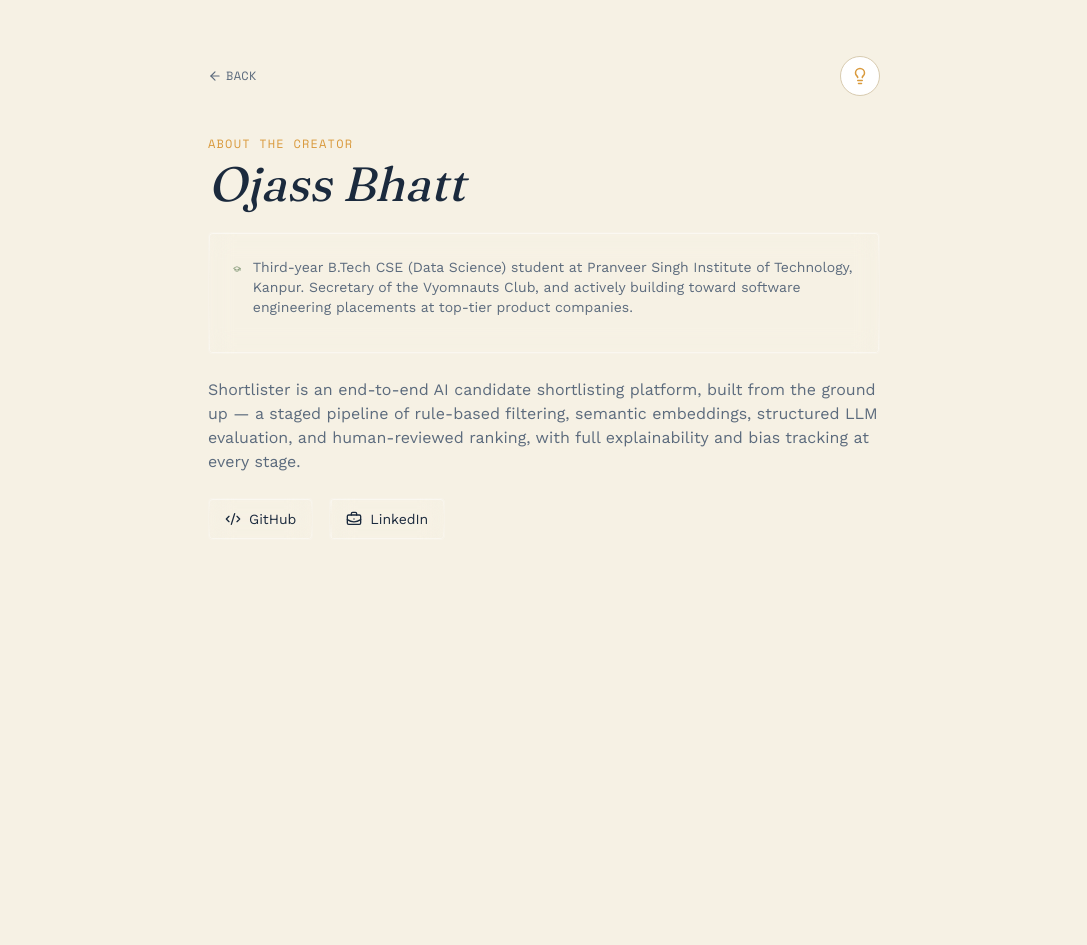
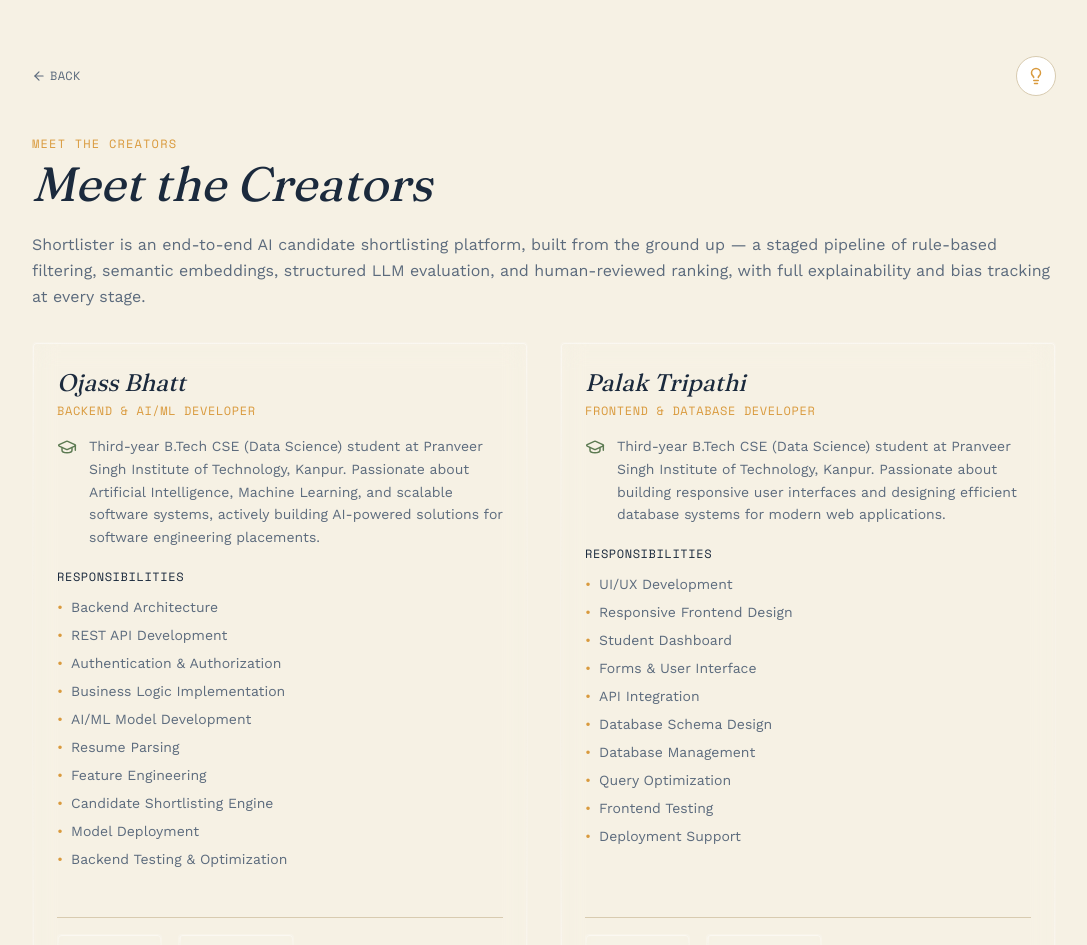
Before and after one commit to obj8899/shortlister, a Next.js app: page /about in a window 1280 px wide. Shown: the top 945 px of the page, without its empty margins (96-1183 px from the left). Before the commit the page ends 800 px from the top, so only its background shows below. Built offline with nearby package versions, Linux system fonts and the light colour scheme.

Commit message:
changed about section

```diff
--- a/app/about/page.tsx
+++ b/app/about/page.tsx
@@ -24,7 +24,7 @@ export default function AboutPage() {
       transition={{ duration: 0.4, ease: [0.22, 1, 0.36, 1] }}
       className="min-h-screen bg-[var(--paper)] px-6 py-14"
     >
-      <div className="mx-auto max-w-2xl">
+      <div className="mx-auto max-w-2xl lg:max-w-5xl">
         <div className="mb-10 flex items-center justify-between">
           <Link href="/" className="inline-flex items-center gap-1 font-mono text-xs uppercase tracking-wide text-[var(--ink-muted)] hover:text-[var(--ink)]">
             <ArrowLeft size={14} /> Back
@@ -34,33 +34,189 @@ export default function AboutPage() {
 
         <motion.div variants={container} initial="hidden" animate="show">
           <motion.p variants={item} className="mb-2 font-mono text-xs uppercase tracking-widest text-[var(--ochre)]">
-            About the creator
+            Meet the creators
           </motion.p>
           <motion.h1 variants={item} className="font-display italic mb-6 text-4xl text-[var(--ink)] md:text-5xl">
-            Ojass Bhatt
+            Meet the Creators
           </motion.h1>
 
-          <motion.div variants={item} className="liquid-glass mb-6 rounded-sm p-6">
-            <div className="mb-3 flex items-start gap-3">
-              <GraduationCap size={20} className="mt-0.5 text-[var(--ledger)]" strokeWidth={1.75} />
-              <p className="text-sm text-[var(--ink-muted)]">
-                Third-year B.Tech CSE (Data Science) student at Pranveer Singh Institute of Technology, Kanpur. Secretary of the Vyomnauts Club, and actively building toward software engineering placements at top-tier product companies.
+          <motion.p variants={item} className="mb-8 text-[var(--ink-muted)] leading-relaxed">
+            Shortlister is an end-to-end AI candidate shortlisting platform, built from the ground up — a staged pipeline of rule-based filtering, semantic embeddings, structured LLM evaluation, and human-reviewed ranking, with full explainability and bias tracking at every stage.
+          </motion.p>
+
+          <div className="grid grid-cols-1 lg:grid-cols-2 gap-8">
+            {/* Creator 1: Ojass Bhatt */}
+            <motion.div
+              variants={item}
+              className="liquid-glass rounded-sm p-6 flex flex-col justify-between"
+            >
+              <div>
+                <h2 className="font-display italic text-2xl text-[var(--ink)] mb-1">Ojass Bhatt</h2>
+                <p className="font-mono text-xs uppercase tracking-wider text-[var(--ochre)] mb-4">
+                  Backend & AI/ML Developer
                 </p>
+
+                <div className="mb-5 flex items-start gap-3">
+                  <GraduationCap size={20} className="mt-0.5 text-[var(--ledger)] shrink-0" strokeWidth={1.75} />
+                  <p className="text-sm text-[var(--ink-muted)] leading-relaxed">
+                    Third-year B.Tech CSE (Data Science) student at Pranveer Singh Institute of Technology, Kanpur. Passionate about Artificial Intelligence, Machine Learning, and scalable software systems, actively building AI-powered solutions for software engineering placements.
+                  </p>
+                </div>
+
+                <div className="mb-6">
+                  <p className="font-mono text-xs uppercase tracking-wider text-[var(--ink)] mb-3 flex items-center gap-1.5">
+                    Responsibilities
+                  </p>
+                  <ul className="space-y-2 text-sm text-[var(--ink-muted)] font-body">
+                    <li className="flex items-start gap-2">
+                      <span className="text-[var(--ochre)] shrink-0">•</span>
+                      <span>Backend Architecture</span>
+                    </li>
+                    <li className="flex items-start gap-2">
+                      <span className="text-[var(--ochre)] shrink-0">•</span>
+                      <span>REST API Development</span>
+                    </li>
+                    <li className="flex items-start gap-2">
+                      <span className="text-[var(--ochre)] shrink-0">•</span>
+                      <span>Authentication & Authorization</span>
+                    </li>
+                    <li className="flex items-start gap-2">
+                      <span className="text-[var(--ochre)] shrink-0">•</span>
+                      <span>Business Logic Implementation</span>
+                    </li>
+                    <li className="flex items-start gap-2">
+                      <span className="text-[var(--ochre)] shrink-0">•</span>
+                      <span>AI/ML Model Development</span>
+                    </li>
+                    <li className="flex items-start gap-2">
+                      <span className="text-[var(--ochre)] shrink-0">•</span>
+                      <span>Resume Parsing</span>
+                    </li>
+                    <li className="flex items-start gap-2">
+                      <span className="text-[var(--ochre)] shrink-0">•</span>
+                      <span>Feature Engineering</span>
+                    </li>
+                    <li className="flex items-start gap-2">
+                      <span className="text-[var(--ochre)] shrink-0">•</span>
+                      <span>Candidate Shortlisting Engine</span>
+                    </li>
+                    <li className="flex items-start gap-2">
+                      <span className="text-[var(--ochre)] shrink-0">•</span>
+                      <span>Model Deployment</span>
+                    </li>
+                    <li className="flex items-start gap-2">
+                      <span className="text-[var(--ochre)] shrink-0">•</span>
+                      <span>Backend Testing & Optimization</span>
+                    </li>
+                  </ul>
+                </div>
+              </div>
+
+              <div className="flex gap-4 pt-4 border-t border-[var(--mist)] mt-6">
+                <a
+                  href="https://github.com/obj8899"
+                  target="_blank"
+                  rel="noopener noreferrer"
+                  className="liquid-glass flex items-center gap-2 rounded-sm px-4 py-2.5 text-sm text-[var(--ink)] transition-shadow hover:shadow-md"
+                >
+                  <Code2 size={16} /> GitHub
+                </a>
+                <a
+                  href="https://linkedin.com/in/ojass-bhatt-15a09a320"
+                  target="_blank"
+                  rel="noopener noreferrer"
+                  className="liquid-glass flex items-center gap-2 rounded-sm px-4 py-2.5 text-sm text-[var(--ink)] transition-shadow hover:shadow-md"
+                >
+                  <BriefcaseBusiness size={16} /> LinkedIn
+                </a>
               </div>
             </motion.div>
 
-          <motion.p variants={item} className="mb-6 text-[var(--ink-muted)]">
-            Shortlister is an end-to-end AI candidate shortlisting platform, built from the ground up — a staged pipeline of rule-based filtering, semantic embeddings, structured LLM evaluation, and human-reviewed ranking, with full explainability and bias tracking at every stage.
-          </motion.p>
+            {/* Creator 2: Palak Tripathi */}
+            <motion.div
+              variants={item}
+              className="liquid-glass rounded-sm p-6 flex flex-col justify-between"
+            >
+              <div>
+                <h2 className="font-display italic text-2xl text-[var(--ink)] mb-1">Palak Tripathi</h2>
+                <p className="font-mono text-xs uppercase tracking-wider text-[var(--ochre)] mb-4">
+                  Frontend & Database Developer
+                </p>
 
-          <motion.div variants={item} className="flex gap-4">
-            <a href="https://github.com/obj8899" target="_blank" rel="noopener noreferrer" className="liquid-glass flex items-center gap-2 rounded-sm px-4 py-2.5 text-sm text-[var(--ink)] transition-shadow hover:shadow-md">
+                <div className="mb-5 flex items-start gap-3">
+                  <GraduationCap size={20} className="mt-0.5 text-[var(--ledger)] shrink-0" strokeWidth={1.75} />
+                  <p className="text-sm text-[var(--ink-muted)] leading-relaxed">
+                    Third-year B.Tech CSE (Data Science) student at Pranveer Singh Institute of Technology, Kanpur. Passionate about building responsive user interfaces and designing efficient database systems for modern web applications.
+                  </p>
+                </div>
+
+                <div className="mb-6">
+                  <p className="font-mono text-xs uppercase tracking-wider text-[var(--ink)] mb-3 flex items-center gap-1.5">
+                    Responsibilities
+                  </p>
+                  <ul className="space-y-2 text-sm text-[var(--ink-muted)] font-body">
+                    <li className="flex items-start gap-2">
+                      <span className="text-[var(--ochre)] shrink-0">•</span>
+                      <span>UI/UX Development</span>
+                    </li>
+                    <li className="flex items-start gap-2">
+                      <span className="text-[var(--ochre)] shrink-0">•</span>
+                      <span>Responsive Frontend Design</span>
+                    </li>
+                    <li className="flex items-start gap-2">
+                      <span className="text-[var(--ochre)] shrink-0">•</span>
+                      <span>Student Dashboard</span>
+                    </li>
+                    <li className="flex items-start gap-2">
+                      <span className="text-[var(--ochre)] shrink-0">•</span>
+                      <span>Forms & User Interface</span>
+                    </li>
+                    <li className="flex items-start gap-2">
+                      <span className="text-[var(--ochre)] shrink-0">•</span>
+                      <span>API Integration</span>
+                    </li>
+                    <li className="flex items-start gap-2">
+                      <span className="text-[var(--ochre)] shrink-0">•</span>
+                      <span>Database Schema Design</span>
+                    </li>
+                    <li className="flex items-start gap-2">
+                      <span className="text-[var(--ochre)] shrink-0">•</span>
+                      <span>Database Management</span>
+                    </li>
+                    <li className="flex items-start gap-2">
+                      <span className="text-[var(--ochre)] shrink-0">•</span>
+                      <span>Query Optimization</span>
+                    </li>
+                    <li className="flex items-start gap-2">
+                      <span className="text-[var(--ochre)] shrink-0">•</span>
+                      <span>Frontend Testing</span>
+                    </li>
+                    <li className="flex items-start gap-2">
+                      <span className="text-[var(--ochre)] shrink-0">•</span>
+                      <span>Deployment Support</span>
+                    </li>
+                  </ul>
+                </div>
+              </div>
+
+              <div className="flex gap-4 pt-4 border-t border-[var(--mist)] mt-6">
+                <a
+                  href="#"
+                  onClick={(e) => e.preventDefault()}
+                  className="liquid-glass flex items-center gap-2 rounded-sm px-4 py-2.5 text-sm text-[var(--ink)] transition-shadow hover:shadow-md cursor-default"
+                >
                   <Code2 size={16} /> GitHub
                 </a>
-            <a href="https://linkedin.com/in/ojass-bhatt-15a09a320" target="_blank" rel="noopener noreferrer" className="liquid-glass flex items-center gap-2 rounded-sm px-4 py-2.5 text-sm text-[var(--ink)] transition-shadow hover:shadow-md">
+                <a
+                  href="#"
+                  onClick={(e) => e.preventDefault()}
+                  className="liquid-glass flex items-center gap-2 rounded-sm px-4 py-2.5 text-sm text-[var(--ink)] transition-shadow hover:shadow-md cursor-default"
+                >
                   <BriefcaseBusiness size={16} /> LinkedIn
                 </a>
+              </div>
             </motion.div>
+          </div>
         </motion.div>
       </div>
     </motion.main>
```
Lines whose indentation alone changed are shown as unchanged.
